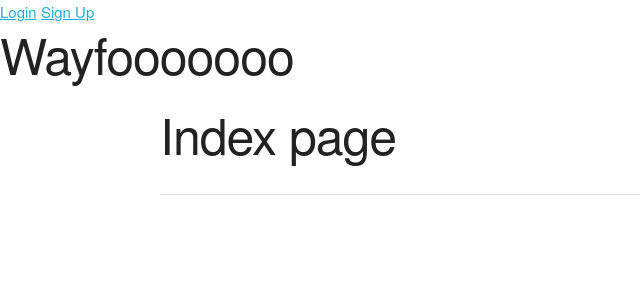
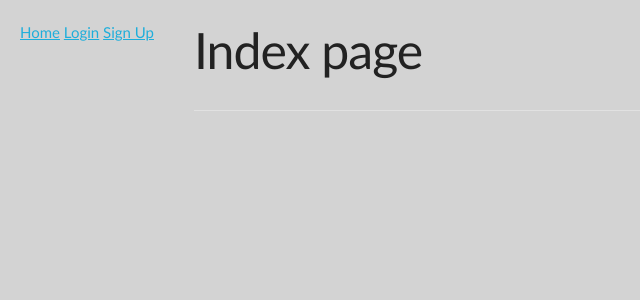
Before and after one commit to morgan-jaouni/Wayfarer, a Django app: template wayfarer_project/main_app/templates/index.html in a window 1280 px wide. Shown: the top 300 px of the page, without its empty margins (0-640 px from the left). Run offline with Django 3.2, Linux system fonts and the light colour scheme; the template is opened without the code that fills it, so the values that code supplies are empty.

Commit message:
BH updates to CSS

```diff
--- /dev/null
+++ b/wayfarer_project/main_app/static/css/style.css
@@ -0,0 +1,21 @@
+body {
+  background: lightgray;
+  font-family: 'Trebuchet MS', 'Lucida Sans Unicode', 'Lucida Grande', 'Lucida Sans', Arial, sans-serif;
+  display: flex;
+  max-width: 100vw;
+}
+
+.auth {
+  flex-direction: row;
+  justify-content: center;
+  margin: 10px;
+  padding: 10px;
+
+}
+
+.container {
+  justify-content: center;
+  align-items: center;
+  margin: 10px;
+  padding: 10px;
+}
--- a/wayfarer_project/main_app/templates/base.html
+++ b/wayfarer_project/main_app/templates/base.html
@@ -11,18 +11,21 @@
     <link rel="stylesheet" href="{% static 'css/normalize.css' %}">
     <link rel="stylesheet" href="{% static 'css/skeleton.css' %}">
 
+    {% comment %} Main CSS {% endcomment %}
+    <link rel="stylesheet" href="{% static 'css/style.css' %}">
+
   </head>
   <body>
     <nav class="auth">
+        <a href="{% url 'index' %}" class="btn">Home</a>
       {% if user.is_authenticated %}
-        <a href="{% url 'profile' user.id %}" class='btn'>profile</a>
-        <a href="{% url 'logout' %}">Logout</a>
+        <a href="{% url 'profile' user.id %}" class='btn'>Profile</a>
+        <a href="{% url 'logout' %}" class="btn">Logout</a>
       {% else %}
         <a href="{% url 'login' %}" class='btn'>Login</a>
         <a href="{% url 'signup' %}" class='btn'>Sign Up</a>
       {% endif %}
     </nav>
-    <h1>Wayfooooooo</h1>
     <main class="container">
       {% block content %}
       {% endblock %}
--- a/wayfarer_project/main_app/templates/index.html
+++ b/wayfarer_project/main_app/templates/index.html
@@ -1,8 +1,7 @@
 {% extends 'base.html' %}
 {% block content %}
 
-
-<h1>Index page</h1>
+  <h1>Index page</h1>
 
 <hr />
 
```
